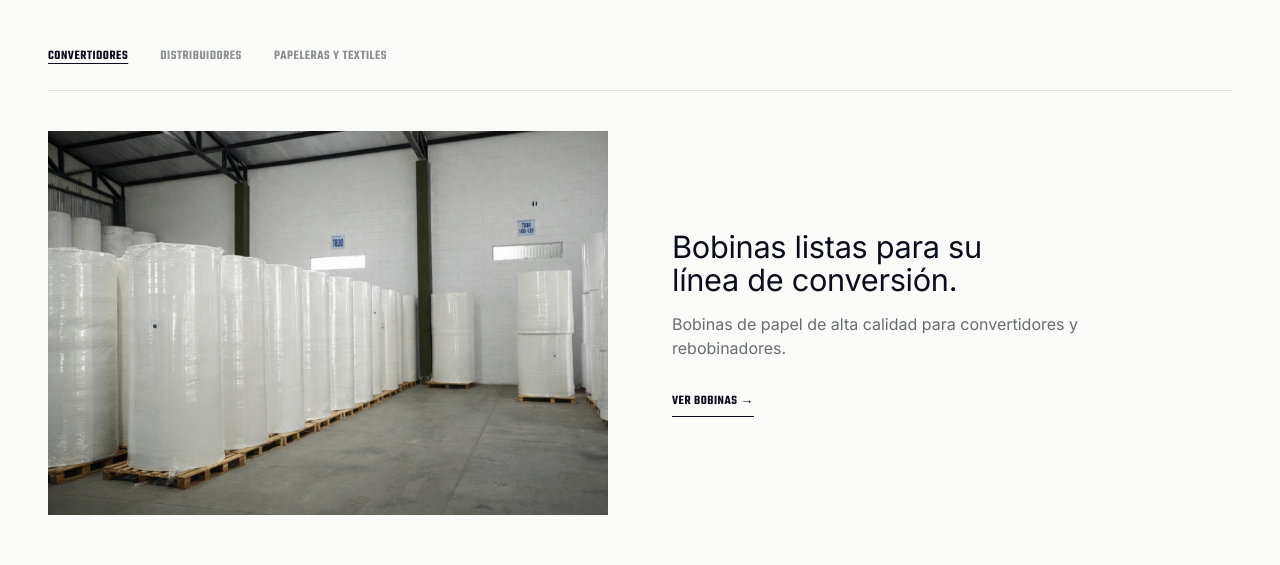
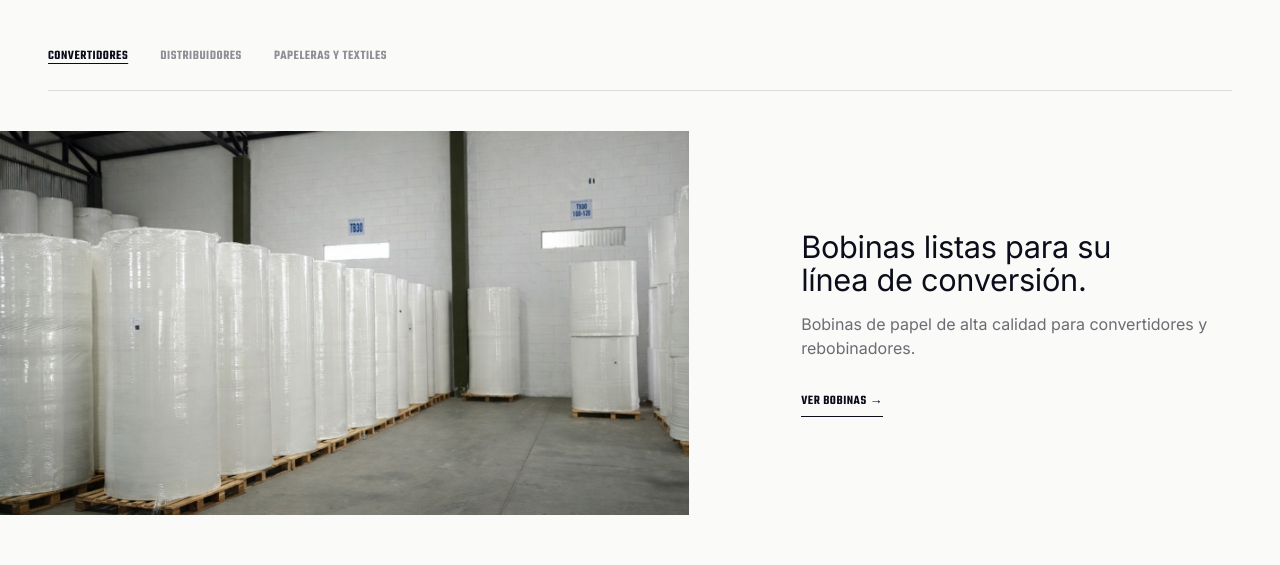
Before and after one commit to Webflowrepository/COTA, a Next.js app: page / in a window 1280 px wide. Shown: the part 10720-11285 px from the top of the page. Built offline with nearby package versions, Linux system fonts and the light colour scheme.

Commit message:
refine image dominant compositions

```diff
--- a/components/sections/SolutionsByApplication.tsx
+++ b/components/sections/SolutionsByApplication.tsx
@@ -73,8 +73,17 @@ export default function SolutionsByApplication() {
           ))}
         </div>
 
-        <div className="relative mt-10 grid grid-cols-1 gap-8 md:grid-cols-2 md:items-center md:gap-16">
-          <div className="relative h-[42vh] w-full overflow-hidden md:h-[48vh]">
+        {/* Auditoría comparativa (COTA_REFERENCE_GAP_AUDIT.md, intervención
+            #1): grid-cols-2 le daba a la foto el mismo ancho que al
+            texto, y ambas quedaban dentro del padding de
+            .container-industrial — la foto nunca tocaba el borde real
+            del viewport. md:grid-cols-[1.6fr_1fr] le da a la foto la
+            porción dominante (~62/38, mismo objetivo que WhatCotaDoes);
+            el margen negativo en la foto cancela el padding-inline del
+            container en sus mismos breakpoints (3rem/5rem), empujándola
+            hasta el borde izquierdo real. El texto no se toca. */}
+        <div className="relative mt-10 grid grid-cols-1 gap-8 md:grid-cols-[1.6fr_1fr] md:items-center md:gap-16">
+          <div className="relative h-[42vh] w-full overflow-hidden md:-ml-12 md:h-[48vh] min-[1440px]:-ml-20!">
             {SEGMENTS.map((seg) => (
               <div
                 key={seg.id}
--- a/components/sections/WhatCotaDoes.tsx
+++ b/components/sections/WhatCotaDoes.tsx
@@ -96,8 +96,28 @@ export default function WhatCotaDoes() {
               {/* antes se ocultaba en mobile (hidden md:block) — dejaba un
                   tramo de puro texto entre esta sección y "Por qué COTA".
                   Ahora se ve también en mobile, más baja, para cortar la
-                  densidad. */}
-              <div className="media-reveal relative h-40 w-full overflow-hidden sm:h-48 md:h-44 md:max-w-lg md:flex-1 lg:h-56">
+                  densidad.
+                  Auditoría comparativa (COTA_REFERENCE_GAP_AUDIT.md,
+                  intervención #1): antes tenía md:max-w-lg (512px) — con
+                  flex-1 ya de por sí capaz de crecer mucho más, ese tope
+                  cortaba la foto corta y dejaba ~325px de hueco muerto
+                  entre texto y foto (ni el texto ni la foto lo
+                  reclamaban, "justify-between" lo repartía como
+                  separación). Sacar el tope deja que flex-1 ocupe ese
+                  espacio de verdad. El margen negativo (md:-mr-12,
+                  1440px:-mr-20) empuja la foto hasta el borde real del
+                  viewport, cancelando el padding-inline de
+                  .container-industrial en esos mismos breakpoints (3rem/
+                  5rem) — sólo en la foto, el texto sigue dentro del
+                  container. El "!" en min-[1440px] hace falta porque ese
+                  variant arbitrario no le gana en cascada a "md:" por
+                  orden de aparición en el CSS generado, aunque 1440px
+                  sea un breakpoint más angosto (mismo tipo de problema
+                  que container-industrial vs. utilidades Tailwind — ver
+                  memoria de dirección de arte, punto 18). Sin cambios en
+                  mobile (<md sigue apilado a ancho completo, como ya
+                  estaba). */}
+              <div className="media-reveal relative h-40 w-full overflow-hidden sm:h-48 md:h-44 md:flex-1 md:-mr-12 lg:h-56 min-[1440px]:-mr-20!">
                 <div className="absolute inset-0 transition-transform duration-500 ease-out group-hover:scale-105">
                   {line.id === "soluciones" ? (
                     <PhotoMedia src="/photos/naschel-planta-aerea.png" alt="Planta de COTA — logística y despacho" />
```
Also changed, not shown: 1 other file (tests, documents, lock files or other folders).
